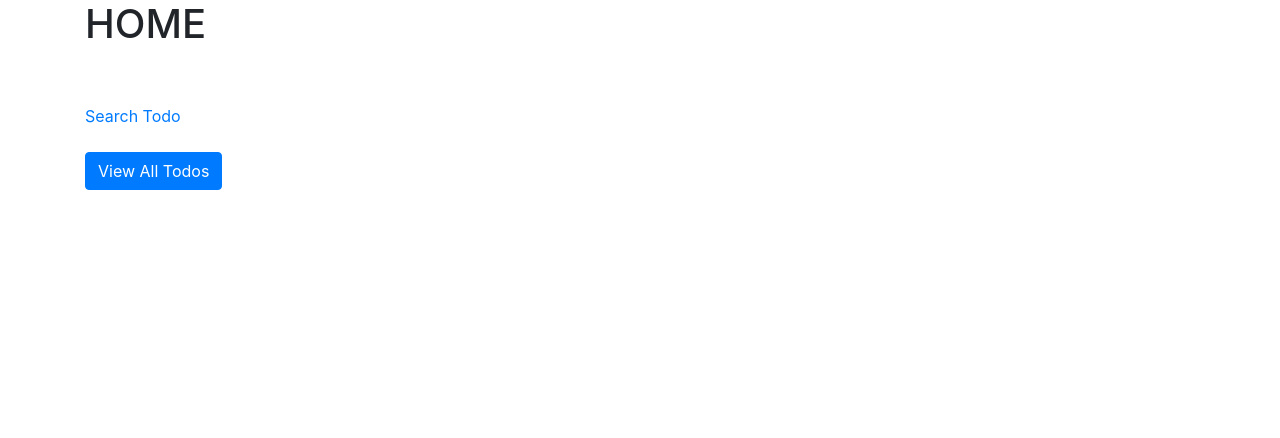
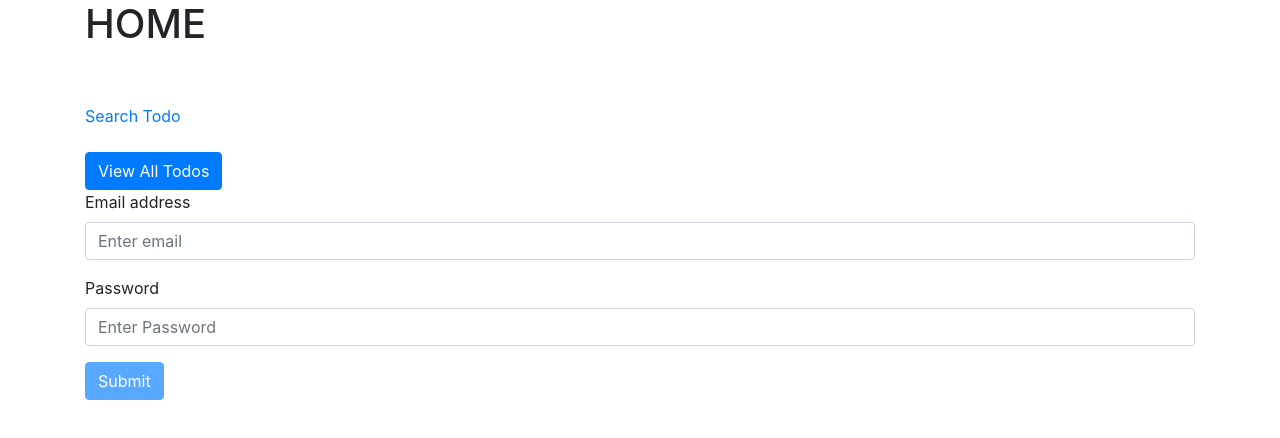
Before and after one commit to doctor-glitch/todo-app, an Angular app: page / in a window 1280 px wide. Shown: the top 438 px of the page. Built offline with nearby package versions, Linux system fonts and the light colour scheme.

Commit message:
user login implementation started

```diff
--- a/src/app/login/login.component.html
+++ b/src/app/login/login.component.html
@@ -23,4 +23,22 @@
       <a routerLink="/search">Search Todo</a><br/><br/>
       <button type="button" class="btn btn-primary" (click)='view()'>View All Todos</button>
     </div>
+
+    <form class="container" [formGroup]="loginForm" (ngSubmit)="check()">
+      <div class="form-group">
+        <label>Email address</label>
+        <input type="email" formControlName="email" class="form-control" placeholder="Enter email">
+        <div *ngIf="hasError('email')" style="color: red;">
+          <p *ngIf="get('email').errors.required" style="color: red;">E-mail cannot be empty</p>
+        </div>
+      </div>
+      <div class="form-group">
+        <label>Password</label>
+        <input type="password" formControlName="pass" class="form-control" placeholder="Enter Password">
+        <div *ngIf="hasError('pass')" style="color: red;">
+          <p *ngIf="get('pass').errors.required" style="color: red;">Password cannot be empty</p>
+        </div>
+      </div>
+      <button type="submit" class="btn btn-primary" [disabled]="!loginForm.valid">Submit</button>
+    </form>
   </body>
--- a/src/app/login/login.component.ts
+++ b/src/app/login/login.component.ts
@@ -1,5 +1,7 @@
 import { Component, OnInit } from '@angular/core';
 import { Router } from '@angular/router';
+import { FormBuilder, FormControl, Validators, FormGroup } from '@angular/forms';
+import { UserService } from '../services/user.service';
 
 @Component({
   selector: 'app-login',
@@ -7,8 +9,35 @@ import { Router } from '@angular/router';
   styleUrls: ['./login.component.css']
 })
 export class LoginComponent implements OnInit {
+  loginForm: any;
+  constructor(private router: Router, private fb: FormBuilder, private userService: UserService) {
+    this.loginForm = fb.group({
+      email: new FormControl('', [
+        Validators.required,
+      ]),
+      pass: new FormControl('', [
+        Validators.required,
+      ]),
+    });
+  }
+  check() {
+    console.log(this.loginForm);
+    if (!this.loginForm.valid) {
+    } else {
+      // tslint:disable-next-line: max-line-length
+      this.userService.login(this.loginForm.value.email, this.loginForm.value.pass).subscribe(data => {
+        console.log(data);
+      });
+    }
+  }
 
-  constructor(private router: Router) { }
+  get(controlName) {
+    return this.loginForm.get(controlName);
+  }
+
+  hasError(controlName) {
+    return this.get(controlName).errors && (this.get(controlName).dirty || this.get(controlName).touched);
+  }
   view() {
     this.router.navigate(['todo']);
   }
--- a/src/app/register/register.component.ts
+++ b/src/app/register/register.component.ts
@@ -1,6 +1,7 @@
 import { Component, OnInit } from '@angular/core';
 import { FormBuilder, FormControl, Validators, FormGroup } from '@angular/forms';
 import { UserService } from '../services/user.service';
+import { Router } from '@angular/router';
 
 @Component({
   selector: 'app-register',
@@ -10,7 +11,7 @@ import { UserService } from '../services/user.service';
 export class RegisterComponent implements OnInit {
   userForm: any;
   error = true;
-  constructor(private fb: FormBuilder, private userService: UserService) {
+  constructor(private fb: FormBuilder, private userService: UserService, private router: Router) {
     this.userForm = fb.group({
       fname: new FormControl('', [
         Validators.required,
@@ -33,17 +34,19 @@ export class RegisterComponent implements OnInit {
   checkPasswords(group: FormGroup) {
     let pass = group.get('pass1').value;
     let confirmPass = group.get('pass2').value;
-    return pass === confirmPass ? null : { passwordNotSame: true }
+    return pass === confirmPass ? null : { passwordNotSame: true };
   }
   add() {
     console.log(this.userForm);
     if (!this.userForm.valid) {
     } else {
       // tslint:disable-next-line: max-line-length
-      this.userService.user(this.userForm.value.fname, this.userForm.value.lname, this.userForm.value.email, this.userForm.value.pass1).subscribe(data =>
-        console.log('sucess'));
+      this.userService.user(this.userForm.value.fname, this.userForm.value.lname, this.userForm.value.email, this.userForm.value.pass1).subscribe(data => {
+        this.router.navigate(['/login']);
+      }, err => {
+        alert(err.error.message);
+      });
     }
-
   }
 
   get(controlName) {
--- a/src/app/search-todo/search-todo.component.ts
+++ b/src/app/search-todo/search-todo.component.ts
@@ -22,6 +22,7 @@ export class SearchTodoComponent implements OnInit {
     console.log(this.todoForm.value.id);
     this.todoService.search(this.todoForm.value.id).subscribe(data => {
       this.todos = data;
+      console.log(data);
     });
   }
 
--- a/src/app/services/user.service.ts
+++ b/src/app/services/user.service.ts
@@ -16,4 +16,11 @@ export class UserService {
       password
     });
   }
+  login(email, password) {
+    console.log(email, password);
+    return this.http.post(`${baseUrl}login`, {
+      email,
+      password
+    });
+  }
 }
```
